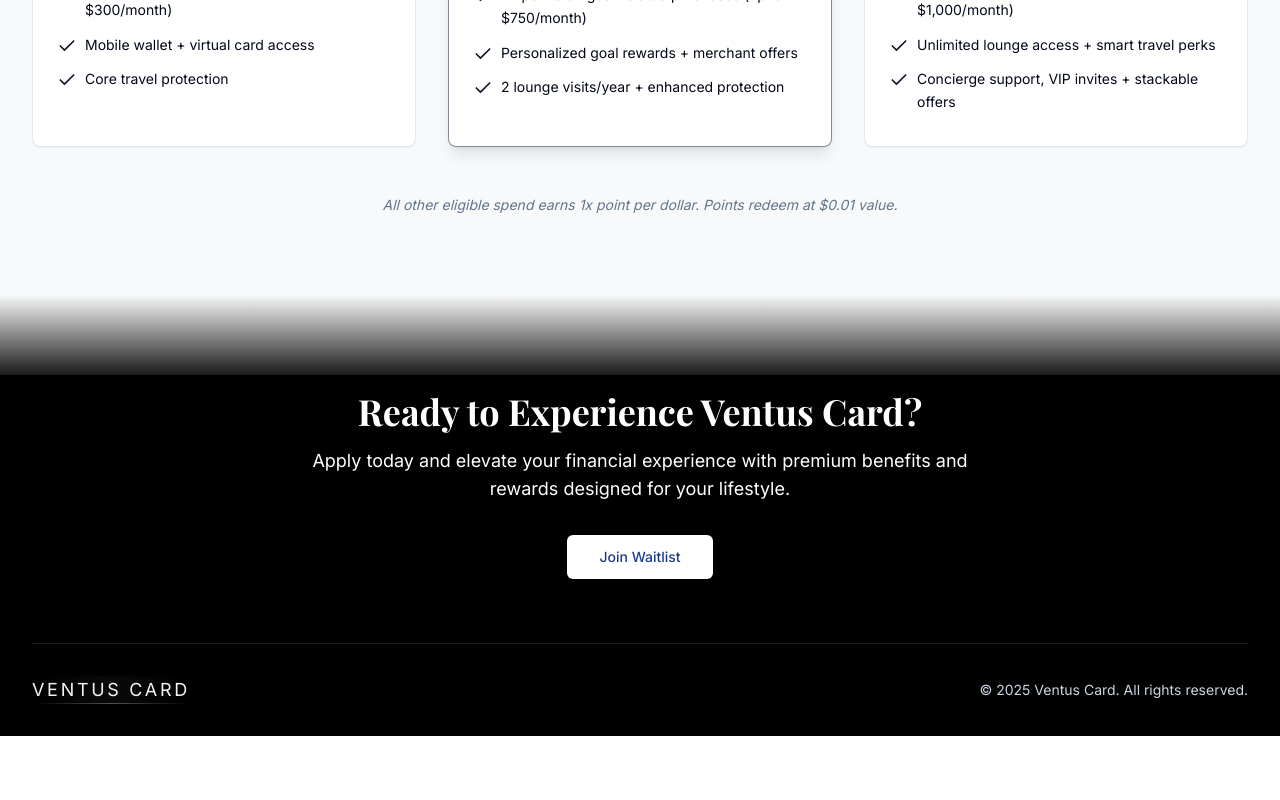
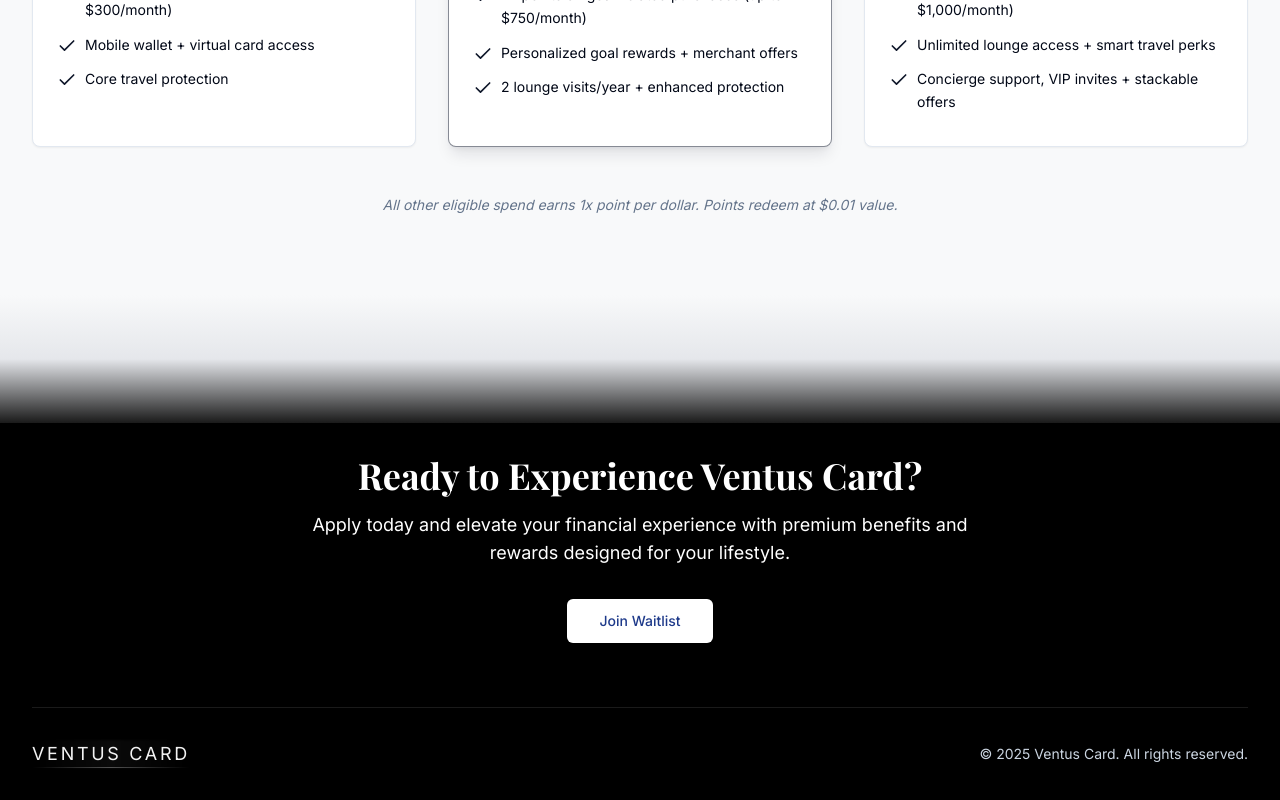
Before and after one commit to VentusCard/ventus, a React (Vite) app: page / in a window 1280 px wide. Shown: the part 3437-4237 px from the top of the page. Before the commit the page ends 4173 px from the top, so only its background shows below. Built offline with nearby package versions, Linux system fonts and the light colour scheme.

Commit message:
Refine color transition between sections
Improve the color transition between the "Card benefits" and "Ready to Experience Ventus Card" sections for a smoother visual experience.

```diff
--- a/src/components/CTA.tsx
+++ b/src/components/CTA.tsx
@@ -1,13 +1,12 @@
-
 import { Button } from "@/components/ui/button"
 
 const CTA = () => {
   return (
     <section className="relative bg-black text-white">
-      {/* Top gradient for smooth transition from light sections - more subtle and refined */}
-      <div className="absolute top-0 left-0 right-0 h-20 bg-gradient-to-b from-[#F8F9FA] to-[#1A1A1A] pointer-events-none"></div>
+      {/* Extended top gradient for smoother transition from light sections */}
+      <div className="absolute top-0 left-0 right-0 h-32 bg-gradient-to-b from-[#F8F9FA] via-[#E5E7EB] via-[#9CA3AF] to-[#1A1A1A] pointer-events-none"></div>
 
-      <div className="relative pt-24 pb-8">
+      <div className="relative pt-40 pb-8">
         <div className="max-w-7xl mx-auto px-4 md:px-8">
           {/* Main CTA Content with scroll animations */}
           <div className="text-center mb-16">
```
